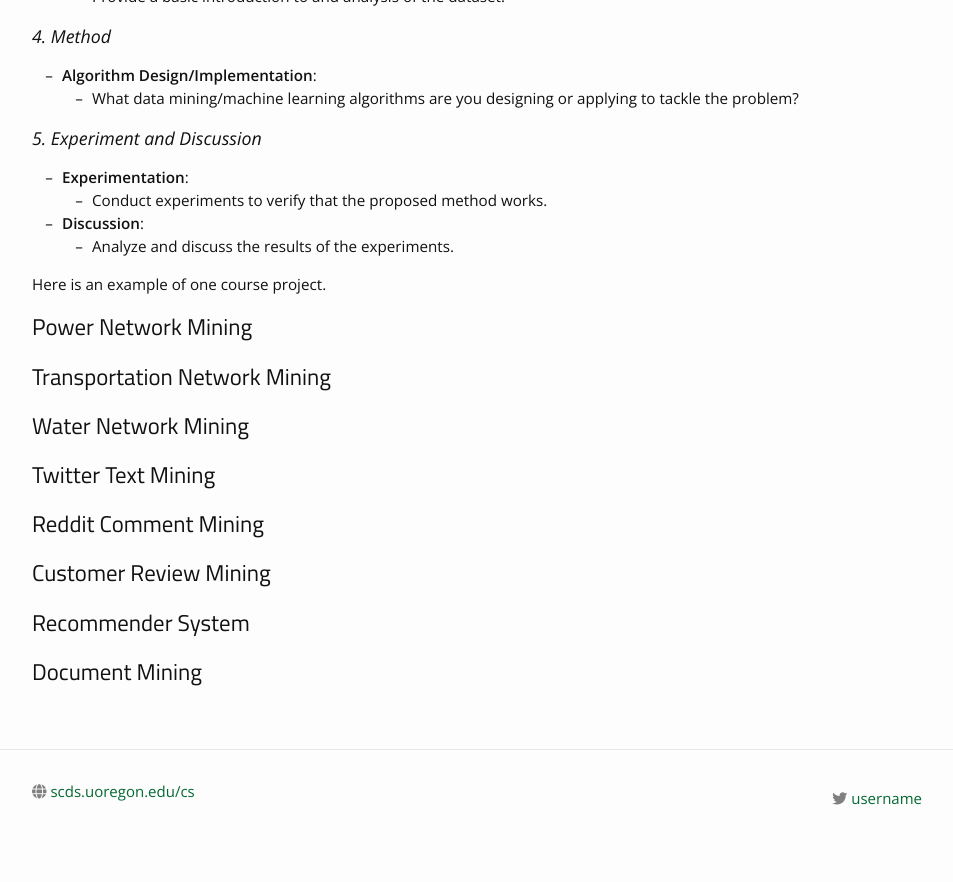
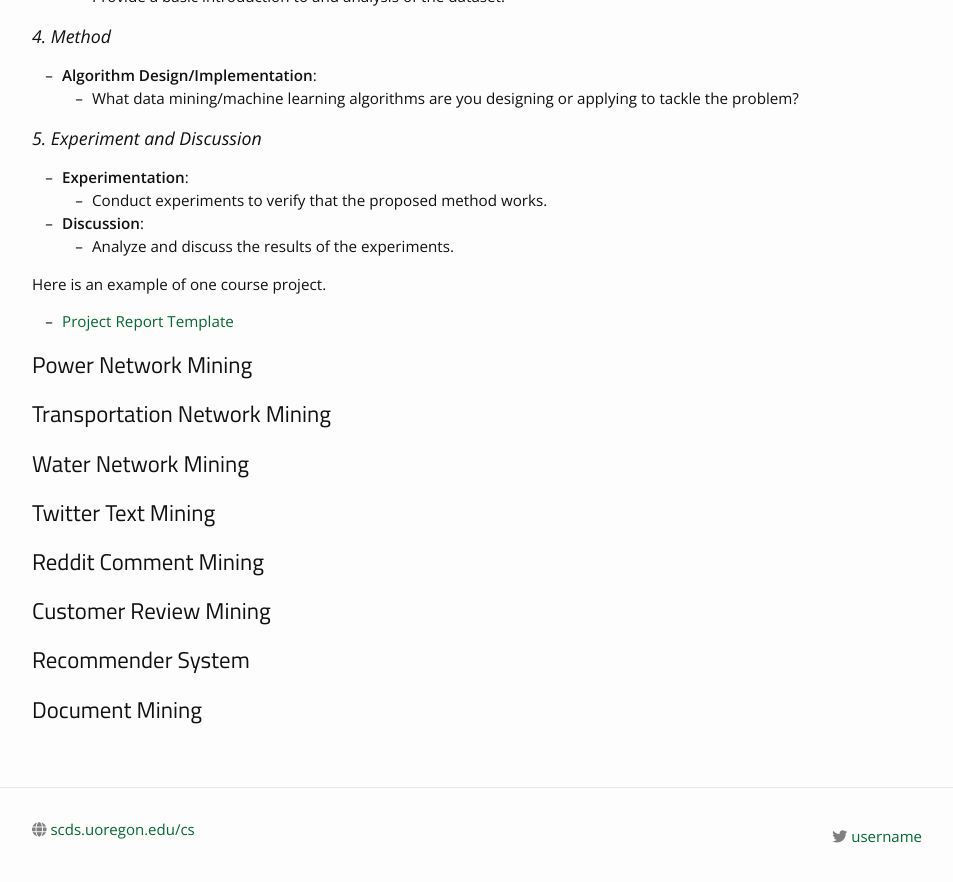
Before and after one commit to ML-Graph/winter-2025, a Jekyll site: the page built from project.md, in a window 1280 px wide and 900 px high, scrolled down 709 px. Shown: the top 882 px of the window, without its empty margins (163-1116 px from the left). Built offline with Jekyll 4.4.1, drawn with Linux system fonts in a browser that asks for light colours; nearby versions of some CDN libraries.

Commit message:
Update project.md

```diff
--- a/project.md
+++ b/project.md
@@ -33,7 +33,7 @@ permalink: /project/
   - Analyze and discuss the results of the experiments.
 
 Here is an example of one course project.
-
+- [Project Report Template](https://ml-graph.github.io/winter-2025/static_files/Federated_Learning_for_Document_Classification.pdf)
 
 ## Power Network Mining
 
```
